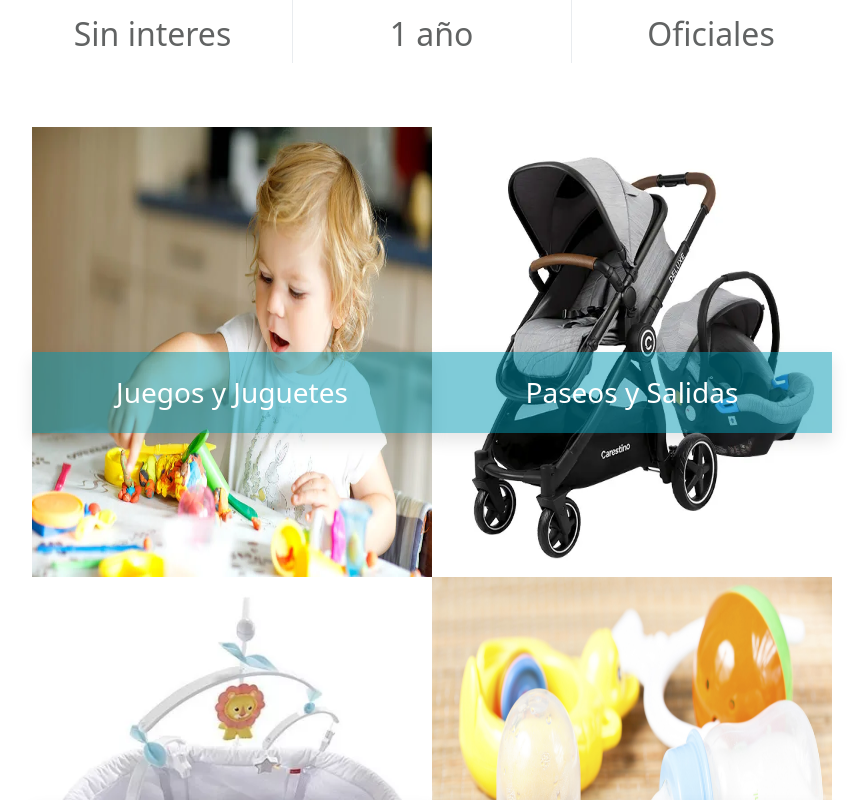
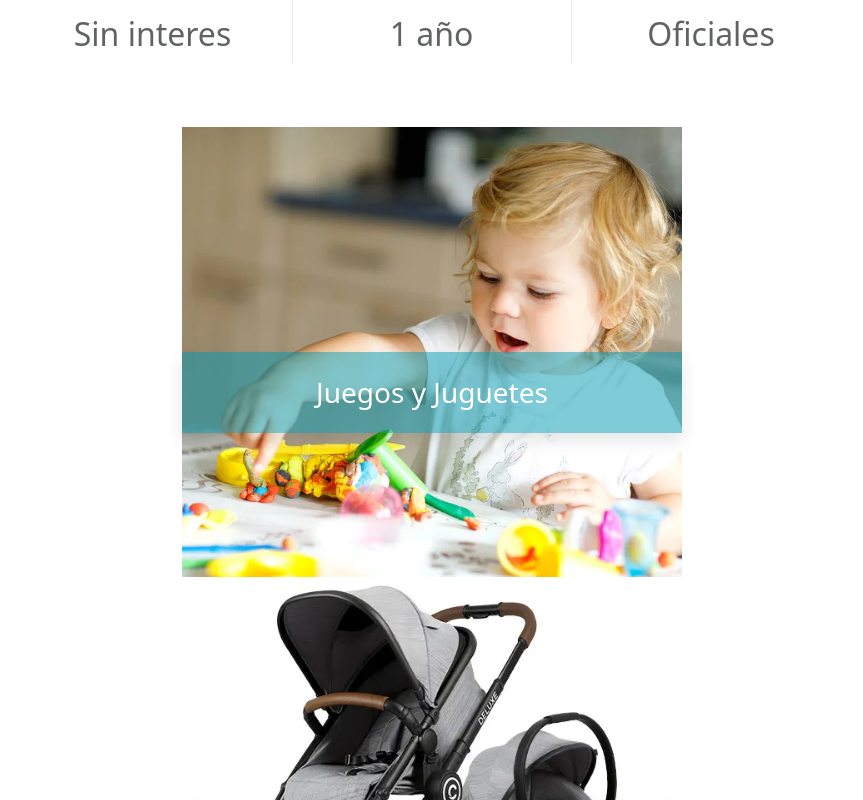
Before and after one commit to andreajhl/tiny-trove-store, a Next.js app: page / in a window 1280 px wide. Shown: the part 860-1660 px from the top of the page, without its empty margins (208-1071 px from the left). Built offline with nearby package versions, Linux system fonts and the light colour scheme.

Commit message:
fix img mobile

```diff
--- a/components/categories/cardCategory/index.tsx
+++ b/components/categories/cardCategory/index.tsx
@@ -6,7 +6,7 @@ import './styles.scss';
 const CardCategory = ({ url, title, id }: CardCategoryProps) => (
   <Link href={{ pathname: `/category/${id}`, query: { offset: 0 } }} data-testid={title}>
     <article className="card-category" data-testid="card-category">
-      <Image src={url} alt={title} width={400} height={450} />
+      <Image src={url} alt={title} width={400} height={450} className="card-category-img" />
       <h3 className="card-category__title">{title}</h3>
     </article>
   </Link>
--- a/components/categories/cardCategory/styles.scss
+++ b/components/categories/cardCategory/styles.scss
@@ -1,8 +1,14 @@
 @import '../../../styles/variables';
 @import '../../../styles/mixins';
+@import '../../../styles/breakpoints';
 
 .card-category {
   position: relative;
+
+  &-img {
+    width: 100%;
+    object-fit: cover;
+  }
 
   &__title {
     background: $bg-body-secondary;
@@ -15,4 +21,10 @@
     color: $white;
     box-shadow: 0 8px 16px 0 $color-shadow;
   }
+
+  @include desktop {
+    &-img {
+      width: 500px;
+    }
+  }
 }
```
